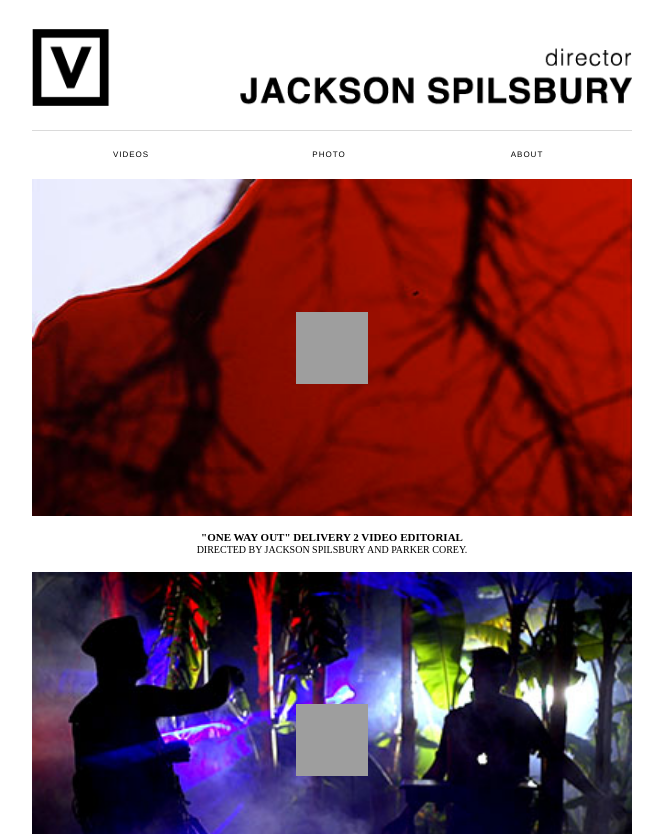
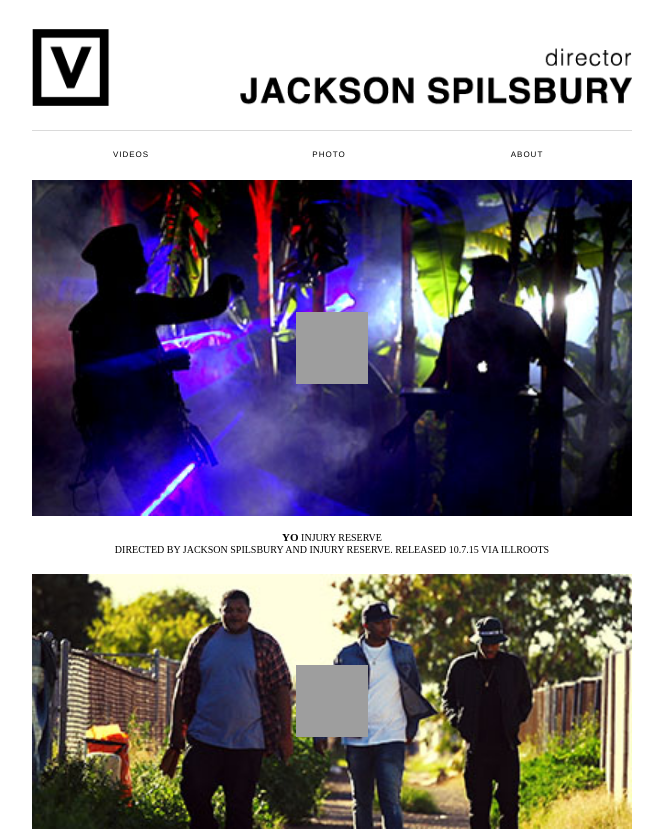
Before and after one commit to spilsbury4/Mobile-Web-Page, a plain HTML site: page videos.html in a window 1280 px wide. Shown: the top 834 px of the page, without its empty margins (308-971 px from the left). Drawn offline with Linux system fonts and the light colour scheme; grey boxes are pictures that could not be loaded.

Commit message:
text update

```diff
--- a/videos.html
+++ b/videos.html
@@ -22,11 +22,11 @@
 
 <div class="videosbody">
 
-<div class="vimeo-container">
+<!--<div class="vimeo-container">
 	<div class="vimeo-player" id="foulplay_thumbnail" data-id="155099988"></div>
     </div>
         <em>"ONE WAY OUT" DELIVERY 2 VIDEO EDITORIAL</em><br>
-        	DIRECTED BY JACKSON SPILSBURY AND PARKER COREY.
+        	DIRECTED BY JACKSON SPILSBURY AND PARKER COREY.-->
 
 <div class="youtube-container">
         <div class="youtube-player-yo" id="yo_thumbnail" data-id="9jkx03pnMtg">
```
